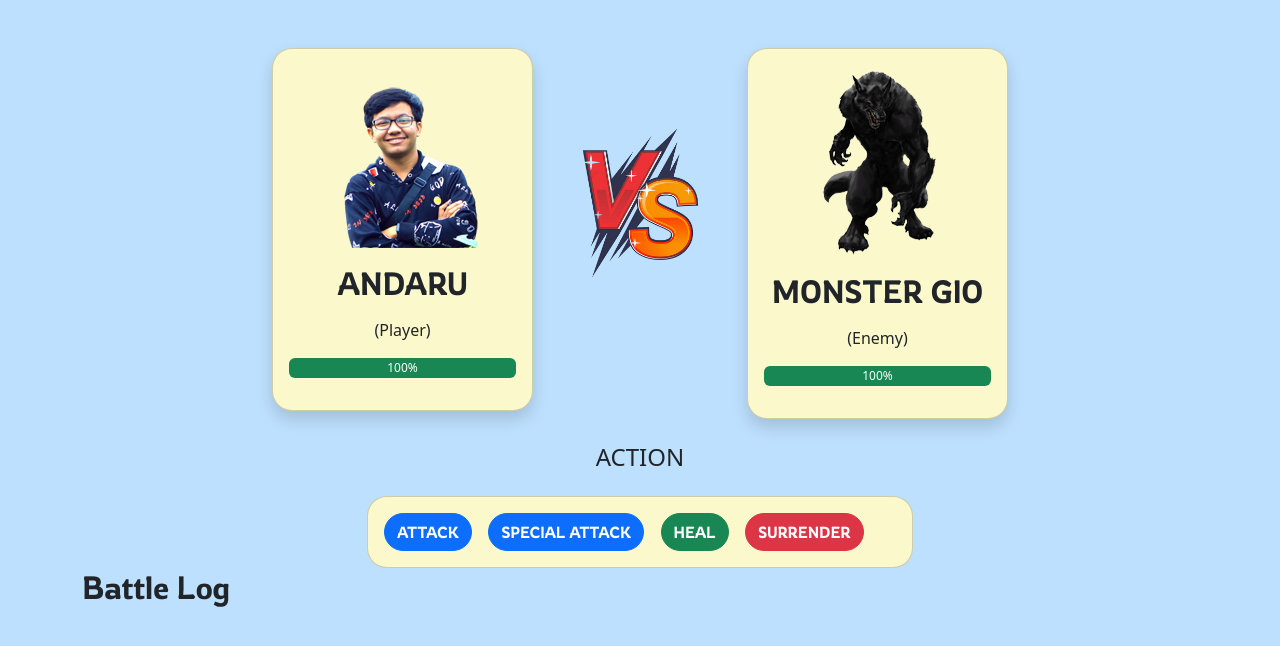
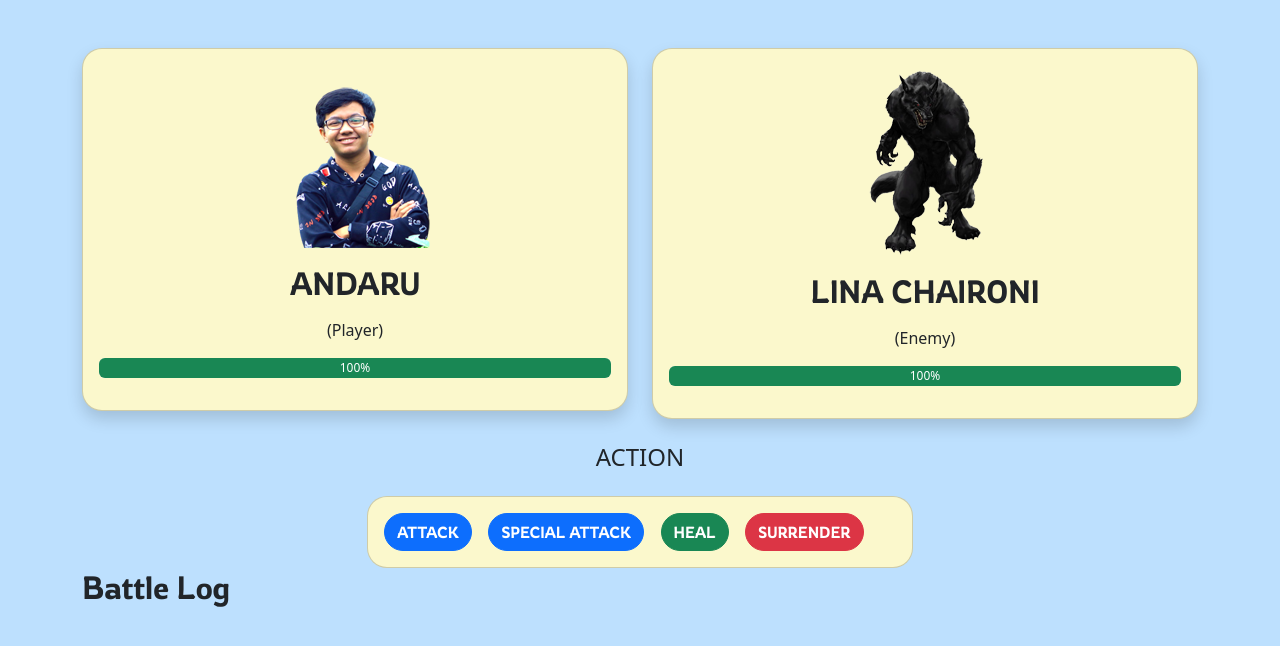
Before and after one commit to andarutr/mini-project-vue-monsterGio, a plain HTML site: page index.html in a window 1280 px wide. Drawn offline with nearby package versions, Linux system fonts and the light colour scheme.

Commit message:
Update index.html

```diff
--- a/index.html
+++ b/index.html
@@ -13,8 +13,8 @@
   <div class="container mt-5">
     <div id="game">
       <div class="row">
-        <div class="col-lg-2"></div>
-        <div class="col-lg-3">
+<!--         <div class="col-lg-2"></div> -->
+        <div class="col-6">
           <div class="card shadow">
             <div class="card-body">
               <center>
@@ -29,18 +29,18 @@
             </div>
           </div>
         </div>
-        <div class="col-lg-2">
+<!--         <div class="col-lg-2">
           <br><br><br>
           <center>
             <img src="img/vs.png" class="img-fluid" width="250">
           </center>
-        </div>
-        <div class="col-lg-3">
+        </div> -->
+        <div class="col-6">
           <div class="card shadow">
             <div class="card-body">
               <center>
                 <img src="img/monster-gio.png" class="img-fluid">
-                <h2 class="mt-3 mb-3">MONSTER GIO</h2>
+                <h2 class="mt-3 mb-3">LINA CHAIRONI</h2>
                 <p>(Enemy)</p>
                 <div class="progress mb-3" style="height: 20px;">
                   <div class="progress-bar bg-success" role="progressbar" :style="monsterBarStyles">{{ monsterHealth }}%
```
